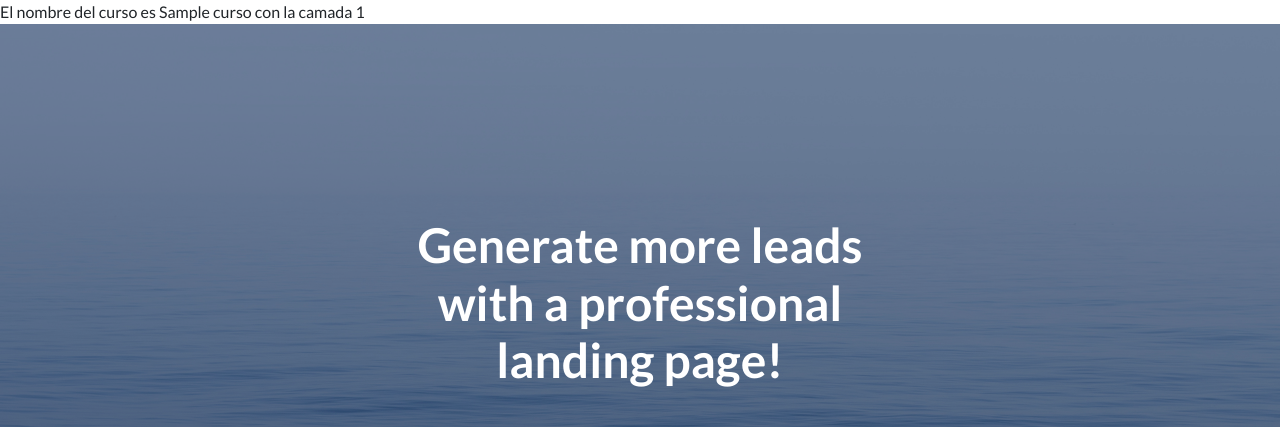
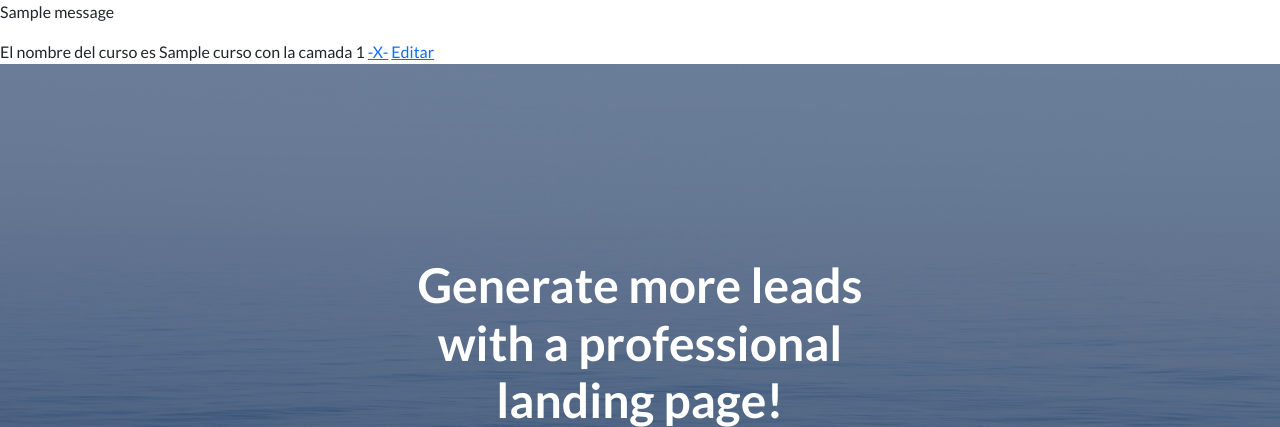
Before and after one commit to juanspera/ProyectoCode31095, a Django app: page /AppCoder/curso/ in a window 1280 px wide. Shown: the part 66-493 px from the top of the page. Run offline with Django 4.2, Linux system fonts and the light colour scheme; tables that the repository leaves empty hold one stand-in row (values such as "Sample post"); one stand-in notice (Sample message) is shown; some libraries are stand-ins or nearby versions.

Commit message:
upload curso

```diff
--- a/AppCoder/urls.py
+++ b/AppCoder/urls.py
@@ -4,9 +4,11 @@ from AppCoder.views import *
 
 urlpatterns = [
     path('', inicio, name='AppCoderInicio'),
-    path('curso/', curso, name='AppCoderCurso'),
+    path('curso/', CursoList.as_view(), name='AppCoderCurso'),
     path('entregable/', entregable, name='AppCoderEntregable'),
     path('curso_formulario/', curso_formulario, name='AppCoderCursoFormulario'),
     path('busqueda_camada/', busqueda_camada, name='AppCoderBusquedaCamada'),
     path('busqueda_camada_post/', busqueda_camada_post, name='AppCoderBusquedaCamadaPost'),
+    path('eliminar_curso/<int:camada>', eliminar_curso, name='AppCoderEliminarCurso'),
+    path('editar_curso/<int:camada>', editar_curso, name="AppCoderEditarCurso")
 ]
--- a/AppCoder/views.py
+++ b/AppCoder/views.py
@@ -1,9 +1,52 @@
 import datetime
 
+from django.contrib import messages
 from django.shortcuts import render, redirect
+import django
+from django.views.generic import ListView
 
 from AppCoder.forms import CursoFormulario, BusquedaCamadaFormulario
 from AppCoder.models import Curso, Entregable
+
+
+def editar_curso(request, camada):
+    curso_editar = Curso.objects.get(camada=camada)
+
+    if request.method == 'POST':
+        mi_formulario = CursoFormulario(request.POST)
+
+        if mi_formulario.is_valid():
+
+            data = mi_formulario.cleaned_data
+
+            curso_editar.nombre = data.get('nombre')
+            curso_editar.camada = data.get('camada')
+            try:
+                curso_editar.save()
+            except django.db.utils.IntegrityError:
+                messages.error(request, "la modificacion fallo por que la camada esta repedita")
+
+            return redirect('AppCoderCurso')
+
+    contexto = {
+        'form': CursoFormulario(
+            initial={
+                "nombre": curso_editar.nombre,
+                "camada": curso_editar.camada
+            }
+        )
+    }
+
+    return render(request, 'AppCoder/curso_formulario.html', contexto)
+
+
+def eliminar_curso(request, camada):
+    curso_eliminar = Curso.objects.get(camada=camada)
+    curso_eliminar.delete()
+
+    messages.info(request, f"El curso {curso_eliminar} fue eliminado")
+
+    return redirect("AppCoderCurso")
 
 
 def busqueda_camada_post(request):
@@ -56,13 +99,20 @@ def inicio(request):
     }
     return render(request, 'index.html', contexto)
 
-def curso(request):
-    cursos = Curso.objects.all()
-    contexto = {
-        'cursos': cursos
-    }
 
-    return render(request, 'AppCoder/curso.html', contexto)
+class CursoList(ListView):
+    model = Curso
+    template_name = 'AppCoder/curso.html'
+
+
+
+# def curso(request):
+#     cursos = Curso.objects.all()
+#     contexto = {
+#         'object_list': cursos
+#     }
+#
+#     return render(request, 'AppCoder/curso.html', contexto)
 
 def entregable(request):
     entregables = [
--- a/templates/AppCoder/curso.html
+++ b/templates/AppCoder/curso.html
@@ -6,8 +6,10 @@ Curso
 
 {% block inicio %}
 
-    {% for curso in cursos %}
+    {% for curso in object_list %}
         El nombre del curso es {{ curso.nombre }} con la camada {{ curso.camada }}
+        <a href="{% url 'AppCoderEliminarCurso' curso.camada %}">-X-</a>
+        <a href="{% url 'AppCoderEditarCurso' curso.camada %}"> Editar</a>
         <br>
     {% endfor %}
 
--- a/templates/index.html
+++ b/templates/index.html
@@ -23,6 +23,11 @@
     <body>
         <!-- Navigation-->
         {% include 'base/navigation.html' %}
+
+        {% for message in messages %}
+            <p>{{ message }}</p>
+        {% endfor %}
+
 
         {% block inicio %}
             Esta es la pagina de inicio
```
